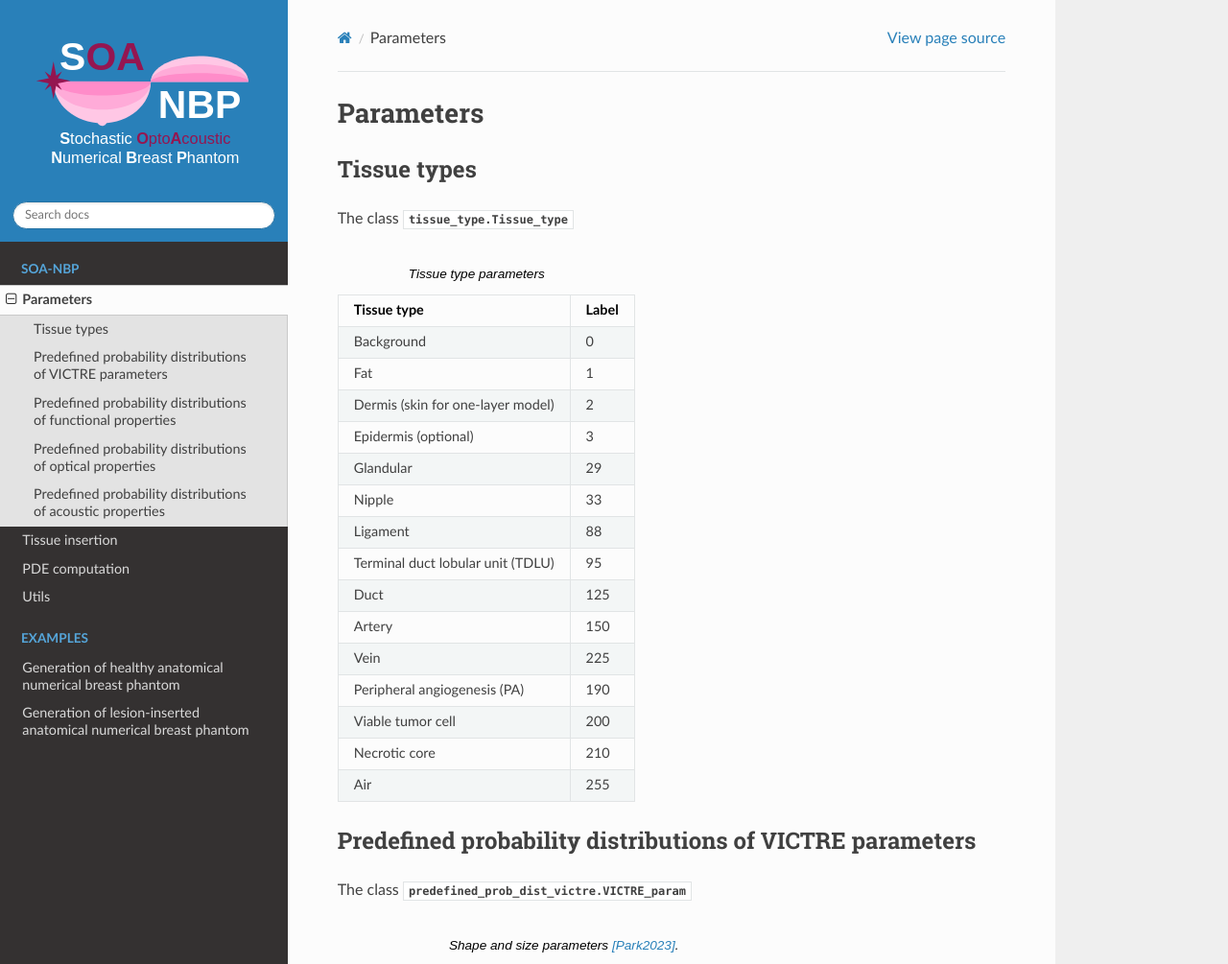
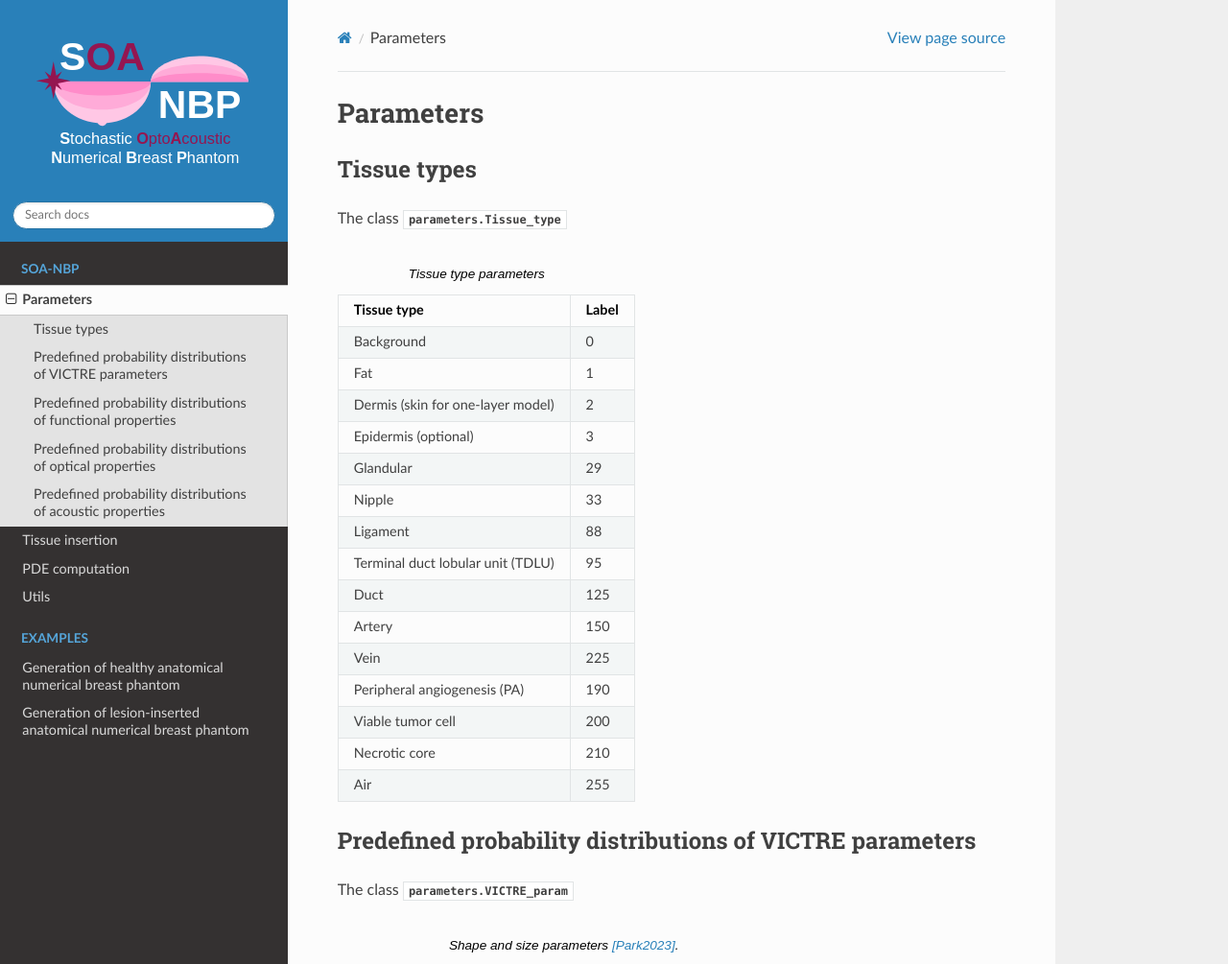
Before and after one commit to seonyeong-park/soa-nbp-tutorial, a Sphinx documentation site: the page built from docs/source/soa-nbp/parameters.rst, in a window 1280 px wide and 1400 px high. Shown: the top 1005 px of the window at 96% size. Built offline with Sphinx 7.4.7 and the Read the Docs theme 2.0.0, drawn with Linux system fonts in a browser that asks for light colours; pages that are not in the unit, such as notebooks, are missing from menus; some of the changed text lies outside the part shown.

Commit message:
parameters

```diff
--- a/docs/source/soa-nbp/parameters.rst
+++ b/docs/source/soa-nbp/parameters.rst
@@ -4,7 +4,7 @@
 Tissue types
 ------------
 
-The class :py:class:`tissue_type.Tissue_type`
+The class :py:class:`parameters.Tissue_type`
 
 .. table:: Tissue type parameters
 
@@ -46,7 +46,7 @@
 Predefined probability distributions of VICTRE parameters
 ---------------------------------------------------------
 
-The class :py:class:`predefined_prob_dist_victre.VICTRE_param`
+The class :py:class:`parameters.VICTRE_param`
 
 .. table:: Shape and size parameters [Park2023]_.
 
@@ -84,7 +84,7 @@
 Predefined probability distributions of functional properties
 -------------------------------------------------------------
 
-The class :py:class:`predefined_prob_dist_func.Func_prop`
+The class :py:class:`parameters.Func_prop`
 
 .. table:: Functional properties of breast tissues and lesion [Park2023]_.
 
@@ -128,7 +128,7 @@
 Predefined probability distributions of optical properties
 ----------------------------------------------------------
 
-The class :py:class:`predefined_prob_dist_opt.Opt_prop`
+The class :py:class:`parameters.Opt_prop`
 
 .. table:: Scattering coefficient parameters, scattering anisotropy, and refractive index of breast tissues and lesion [Park2023]_.
 
@@ -151,7 +151,7 @@
 Predefined probability distributions of acoustic properties
 -----------------------------------------------------------
 
-The class :py:class:`predefined_prob_dist_acou.Acou_prop`
+The class :py:class:`parameters.Acou_prop`
 
 .. table:: Acoustic properties of breast tissues and lesion [Park2023]_.
 
```
